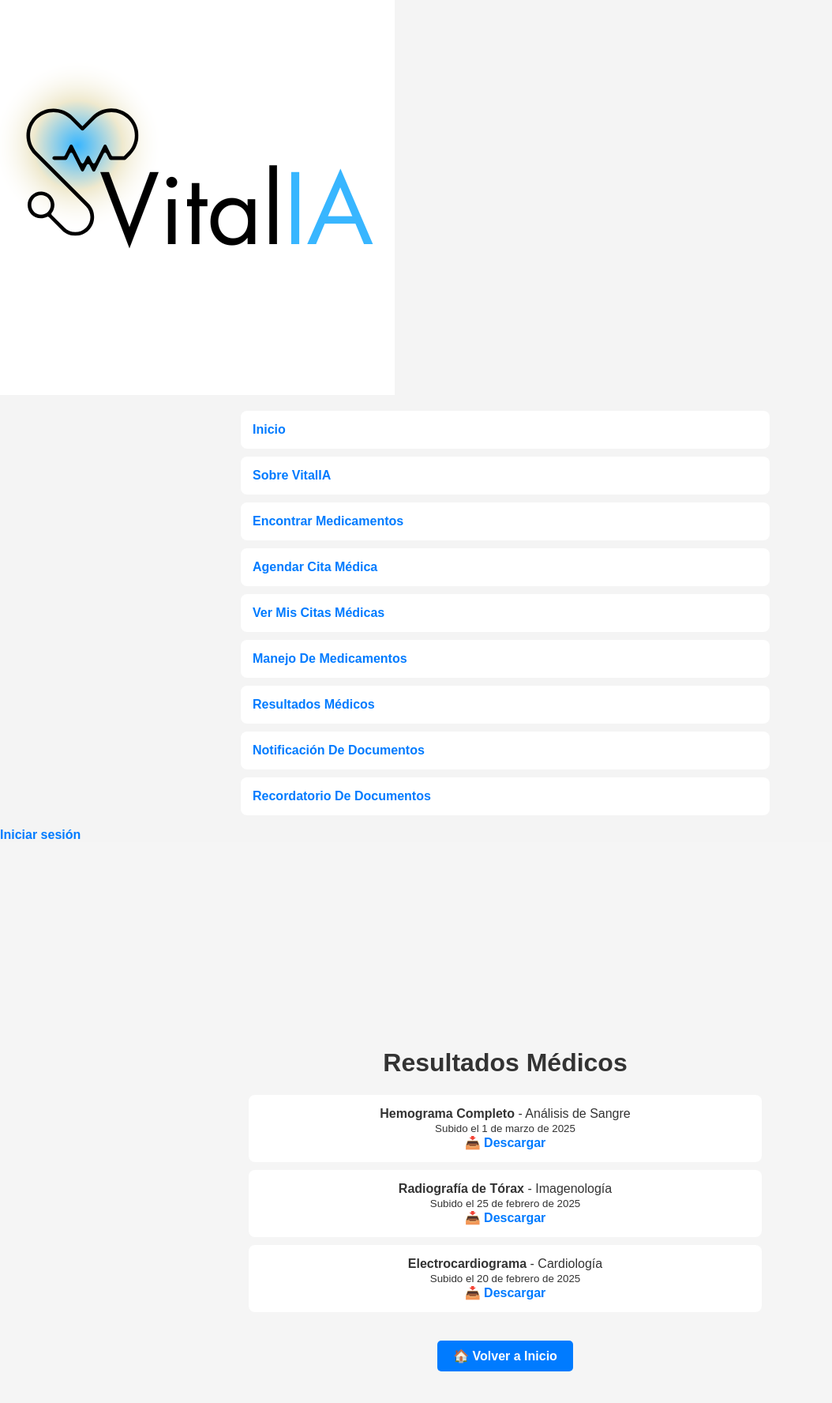
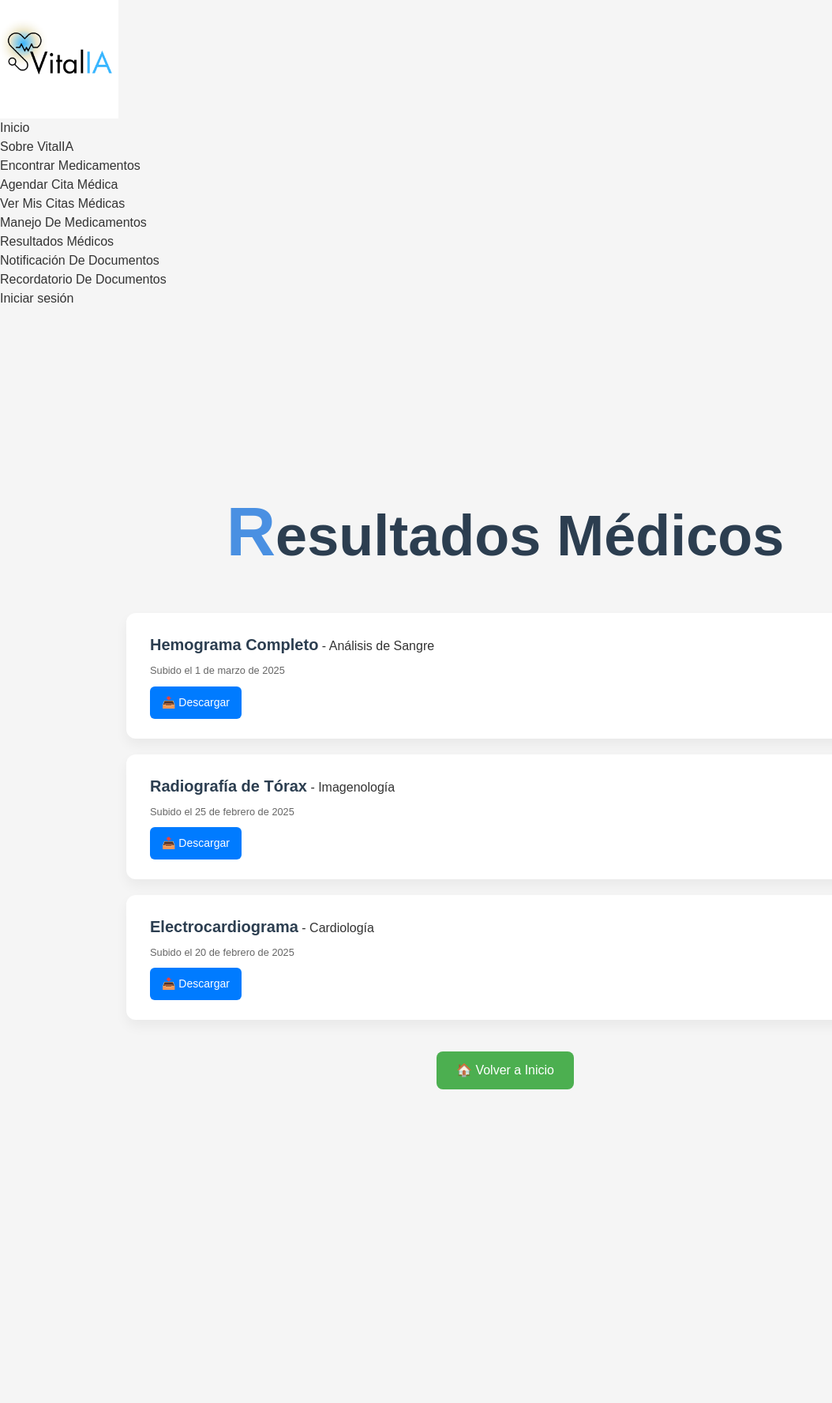
Before and after one commit to vcastrop/vitalIA, a Django app: page /results/ in a window 1280 px wide. Shown: the whole page at 79% size, without its empty margins (0-1054 px from the left). After the commit the page ends 1379 px from the top, so only its background shows below. Run offline with Django 5.2, Linux system fonts and the light colour scheme; style sheets or scripts are compiled from the project's sources.

Commit message:
organized test results page

```diff
--- a/django/test_results_web/results/templates/results/result_list.html
+++ b/django/test_results_web/results/templates/results/result_list.html
@@ -6,84 +6,121 @@
     <meta name="viewport" content="width=device-width, initial-scale=1.0">
     <title>Resultados Médicos</title>
     <link rel="stylesheet" href="{% static 'navbar.css' %}">
+    <link rel="stylesheet" href="{% static 'styles.css' %}"> <!-- reutilizamos estilos globales -->
+    <style>
+        body {
+            font-family: Arial, sans-serif;
+            background-color: #f5f5f5;
+            margin: 0;
+            padding: 0;
+        }
+
+        .content {
+            padding-top: 120px;
+            max-width: 1000px;
+            margin: 0 auto;
+        }
+
+        .page-header {
+            text-align: center;
+            margin-bottom: 40px;
+        }
+
+        .page-header h1 {
+            font-size: 48px;
+            color: #2c3e50;
+        }
+
+        .results-list {
+            display: flex;
+            flex-direction: column;
+            gap: 20px;
+            padding: 0 20px;
+        }
+
+        .result-card {
+            background-color: white;
+            padding: 25px 30px;
+            border-radius: 12px;
+            box-shadow: 0 8px 16px rgba(0, 0, 0, 0.05);
+            text-align: left;
+        }
+
+        .result-card strong {
+            font-size: 20px;
+            color: #2c3e50;
+        }
+
+        .result-card small {
+            display: block;
+            margin-top: 8px;
+            color: #666;
+        }
+
+        .download-link {
+            margin-top: 10px;
+            display: inline-block;
+            background-color: #007BFF;
+            color: white;
+            padding: 10px 15px;
+            border-radius: 6px;
+            font-size: 14px;
+            transition: background-color 0.3s;
+            text-decoration: none;
+        }
+
+        .download-link:hover {
+            background-color: #0056b3;
+        }
+
+        .btn-home {
+            display: block;
+            margin: 40px auto 0;
+            padding: 12px 25px;
+            background-color: #4CAF50;
+            color: white;
+            border-radius: 8px;
+            font-size: 16px;
+            text-decoration: none;
+            width: fit-content;
+        }
+
+        .btn-home:hover {
+            background-color: #388e3c;
+        }
+    </style>
 </head>
 <body>
 
-    <!-- Incluye la navbar -->
     {% include 'navbar.html' %}
 
-    <!-- Contenido -->
     <main class="content">
-        <h1>Resultados Médicos</h1>
-        <ul>
-            <li>
-                <strong>Hemograma Completo</strong> - Análisis de Sangre<br>
-                <small>Subido el 1 de marzo de 2025</small><br>
-                <a href="archivos/hemograma.pdf" download>📥 Descargar</a>
-            </li>
-            <li>
-                <strong>Radiografía de Tórax</strong> - Imagenología<br>
-                <small>Subido el 25 de febrero de 2025</small><br>
-                <a href="archivos/radiografia_torax.pdf" download>📥 Descargar</a>
-            </li>
-            <li>
-                <strong>Electrocardiograma</strong> - Cardiología<br>
-                <small>Subido el 20 de febrero de 2025</small><br>
-                <a href="archivos/electrocardiograma.pdf" download>📥 Descargar</a>
-            </li>
-        </ul>
+        <div class="page-header">
+            <h1>Resultados Médicos</h1>
+        </div>
+
+        <section class="results-list">
+            <div class="result-card">
+                <strong>Hemograma Completo</strong> - Análisis de Sangre
+                <small>Subido el 1 de marzo de 2025</small>
+                <a href="archivos/hemograma.pdf" download class="download-link">📥 Descargar</a>
+            </div>
+
+            <div class="result-card">
+                <strong>Radiografía de Tórax</strong> - Imagenología
+                <small>Subido el 25 de febrero de 2025</small>
+                <a href="archivos/radiografia_torax.pdf" download class="download-link">📥 Descargar</a>
+            </div>
+
+            <div class="result-card">
+                <strong>Electrocardiograma</strong> - Cardiología
+                <small>Subido el 20 de febrero de 2025</small>
+                <a href="archivos/electrocardiograma.pdf" download class="download-link">📥 Descargar</a>
+            </div>
+        </section>
 
         <a href="/" class="btn-home">🏠 Volver a Inicio</a>
     </main>
 
-    <style>
-        body {
-            font-family: Arial, sans-serif;
-            margin: 0;
-            background-color: #f4f4f4;
-        }
-
-        main.content {
-            padding: 120px 20px 40px;
-            text-align: center;
-        }
-
-        ul {
-            list-style: none;
-            padding: 0;
-        }
-
-        li {
-            background: white;
-            padding: 15px;
-            margin: 10px auto;
-            width: 50%;
-            border-radius: 8px;
-        }
-
-        a {
-            text-decoration: none;
-            color: #007BFF;
-            font-weight: bold;
-        }
-
-        a:hover {
-            text-decoration: underline;
-        }
-
-        .btn-home {
-            display: inline-block;
-            margin-top: 20px;
-            padding: 10px 20px;
-            background-color: #007BFF;
-            color: white;
-            text-decoration: none;
-            border-radius: 5px;
-        }
-
-        .btn-home:hover {
-            background-color: #0056b3;
-        }
-    </style>
 </body>
 </html>
```
Also changed, not shown: django/db.sqlite3.
